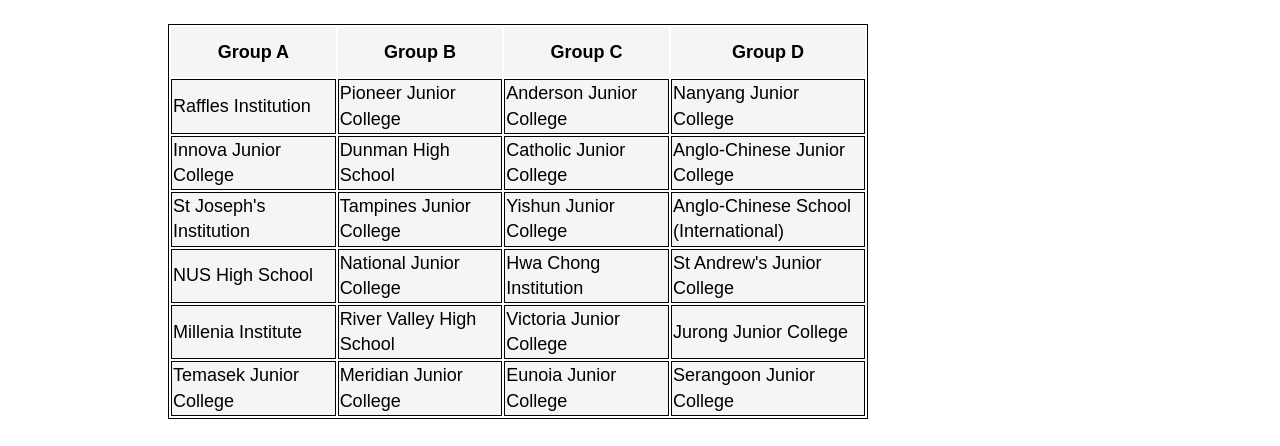
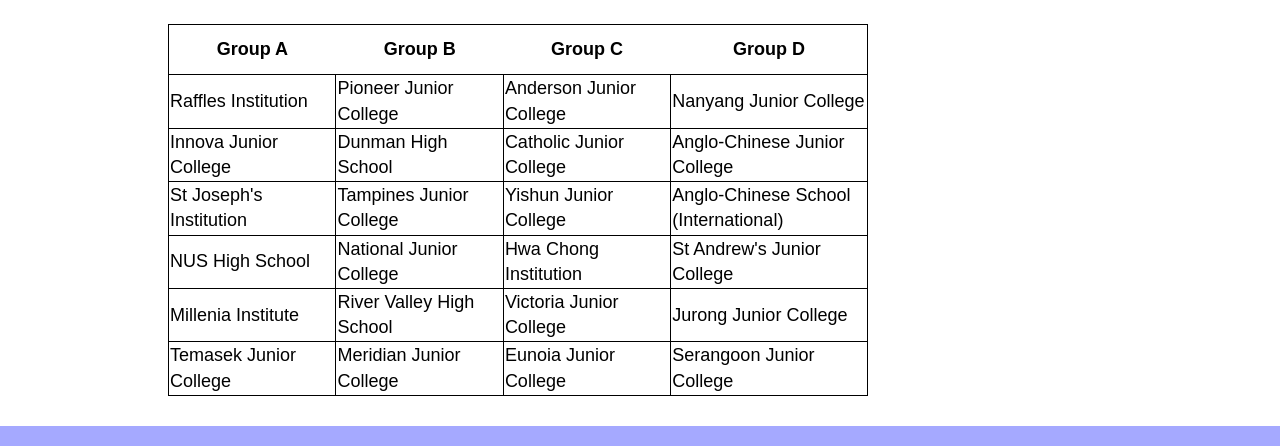
Before and after one commit to skinnyylad/MyMatchUpdate, a plain HTML site: page grouping.html in a window 1280 px wide. Shown: the part 281-727 px from the top of the page. Drawn offline with Linux system fonts and the light colour scheme.

Commit message:
Update grouping.html

```diff
--- a/grouping.html
+++ b/grouping.html
@@ -7,8 +7,9 @@
 			body { margin:0; padding:0; width:100%; color:black; font:normal 18px/2.0em Sans-Serif;}
 			h1, h2, h3, h4, h5, h6 {color:darkred;}
 			h3 {font-size:30px; width:800px;}
+			table {border-collapse:collapse;}
 			table, tr, td {width:700px; height:50px; border: 1px solid black; }
-			tr,td:hover {background-color: #f5f5f5}
+			td:hover {background-color: #f5f5f5}
 			#page { background:#fff;}
 			#header, #footer, #top-nav, #content, #content #contentbar, #content #sidebar {margin:0; padding:0;}
 
```
